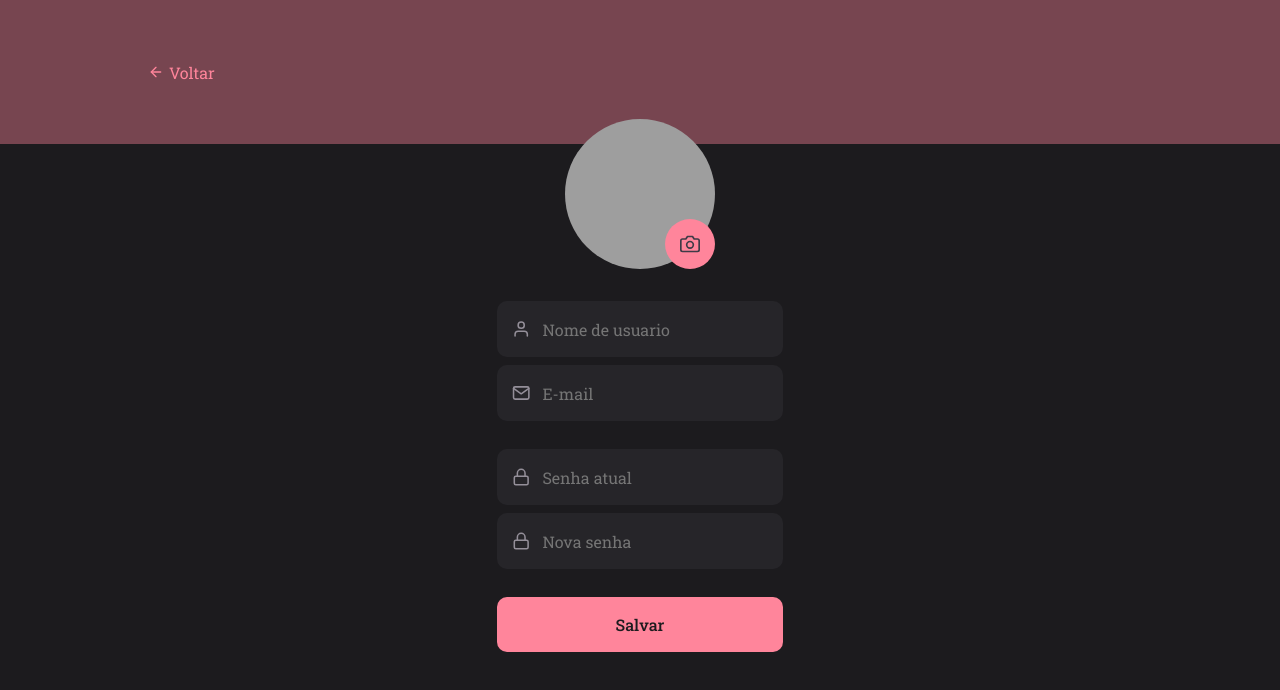
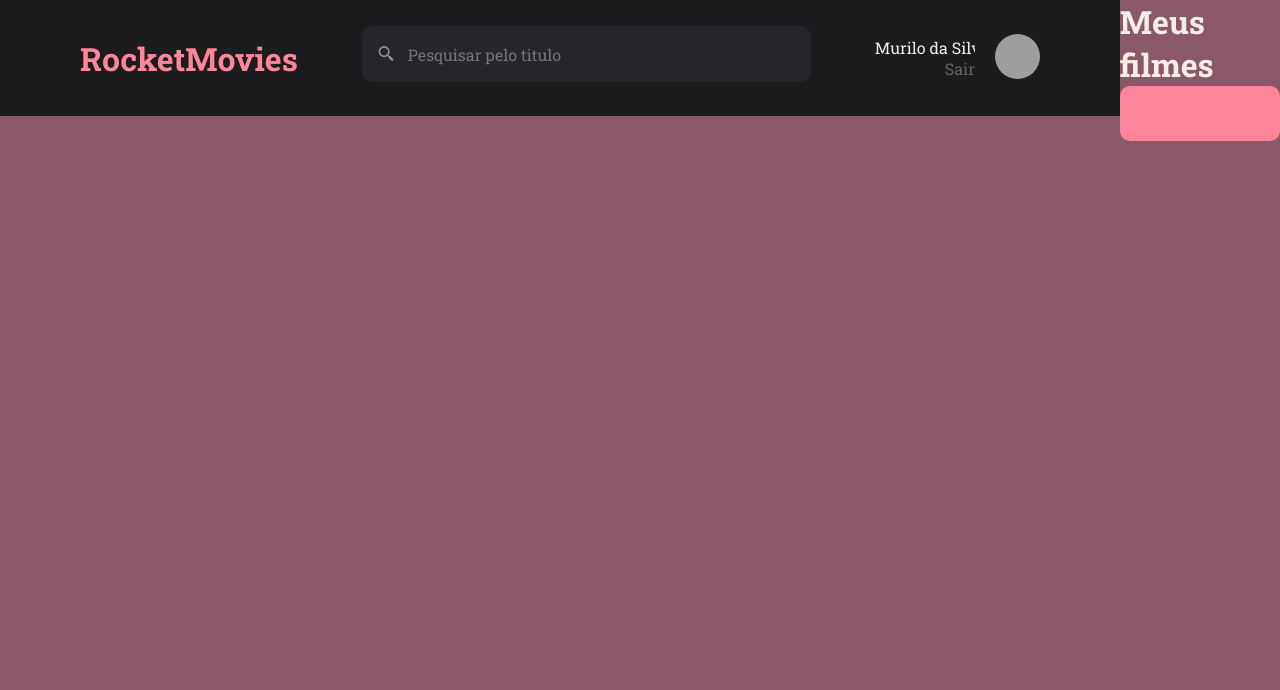
Before and after one commit to MullerHub/Rocketseat-Explorer, a React (Vite) app in the folder Stage0902_desafio/RocketMovies/: page / in a window 1280 px wide. Shown: the top 690 px of the page. Built offline with nearby package versions, Linux system fonts and the light colour scheme; grey boxes are pictures that could not be loaded.

Commit message:
Home att

```diff
--- a/Stage0902_desafio/RocketMovies/src/main.jsx
+++ b/Stage0902_desafio/RocketMovies/src/main.jsx
@@ -4,14 +4,14 @@ import ReactDOM from 'react-dom/client'
 import theme from './styles/theme'
 import React from 'react'
 
-import { Profile } from './pages/Profile'
+import { Home } from './pages/Home'
 
 
 ReactDOM.createRoot(document.getElementById('root')).render(
   <React.StrictMode>
     <ThemeProvider theme={theme}>
       <GlobalStyles />
-      <Profile />
+      <Home />
     </ThemeProvider>
   </React.StrictMode>
 )
--- a/Stage0902_desafio/RocketMovies/src/pages/Home/index.jsx
+++ b/Stage0902_desafio/RocketMovies/src/pages/Home/index.jsx
@@ -1,12 +1,16 @@
 import { Container, Teste } from './styles'
+import { Header } from '../../components/Header'
+import { Button } from '../../components/Button'
 
 export function Home() {
   return (
     <Container>
-      <Teste>
-        <h1>kimm</h1>
-        <p>testeeee</p>
-      </Teste>
+      <Header />
+      <div>
+        <h1>Meus filmes</h1>
+        <Button />
+      </div>
+
     </Container>
   )
 }
```
